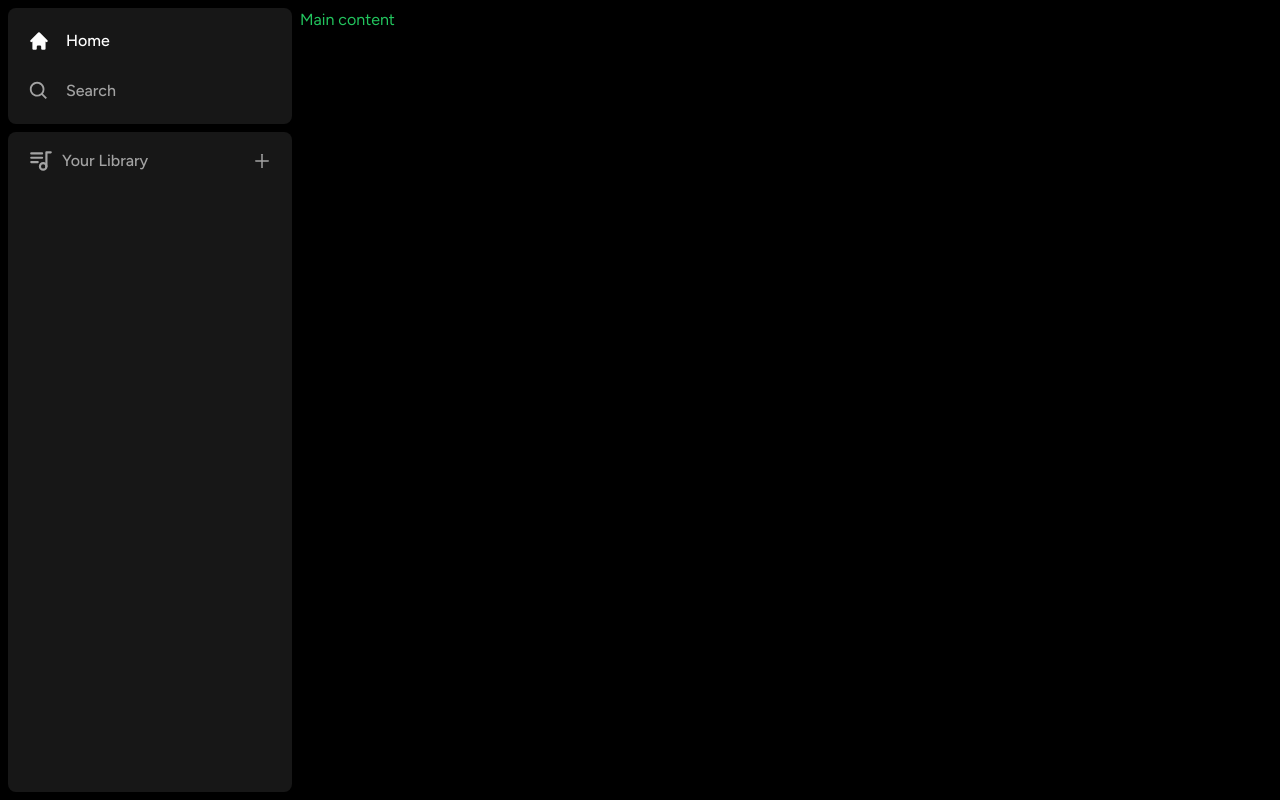
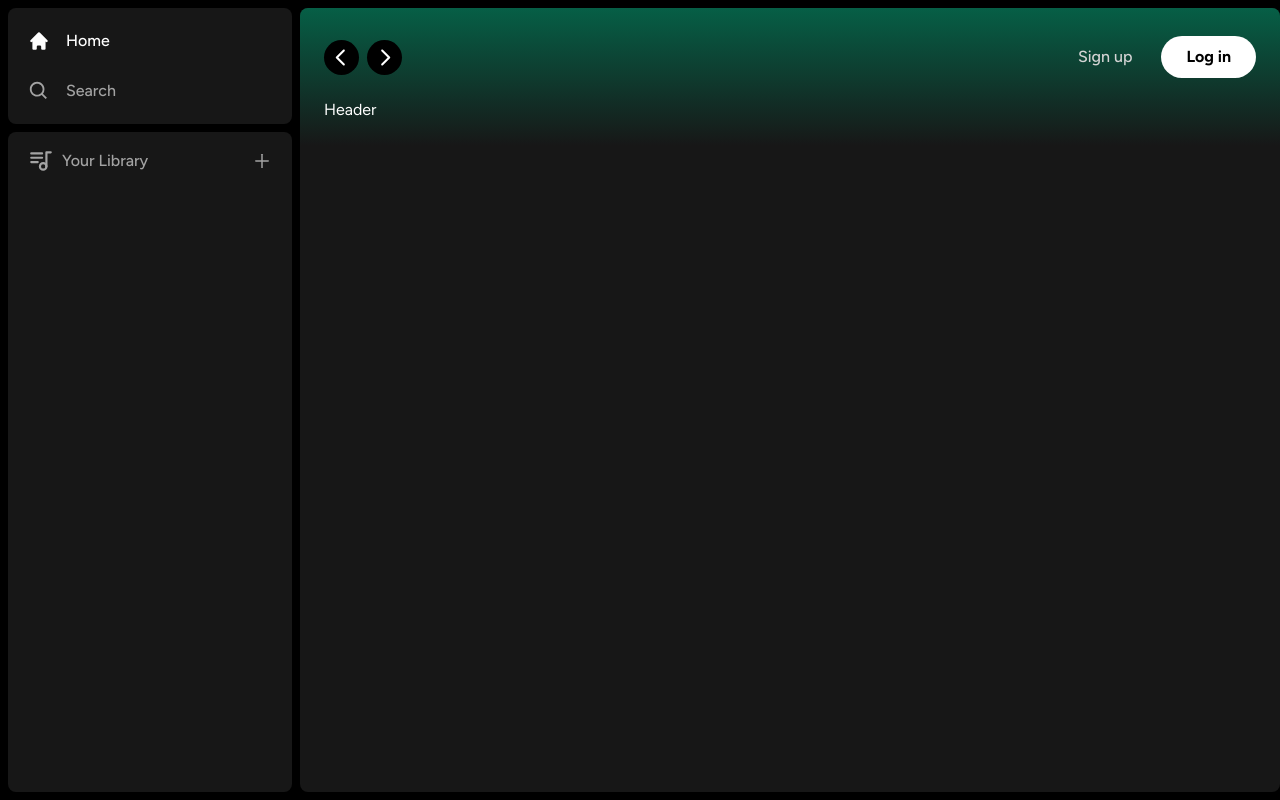
Before and after one commit to atounaok/spotifyclone, a Next.js app: page / in a window 1280 px wide. Built offline with nearby package versions, Linux system fonts and the light colour scheme.

Commit message:
:hammer: Header component

```diff
--- a/app/(site)/page.tsx
+++ b/app/(site)/page.tsx
@@ -1,5 +1,18 @@
+import Header from "@/components/Header";
+
 export default function Home() {
   return (
-    <div className="text-green-500">Main content</div>
+    <div className="
+      bg-neutral-900
+      rounded-lg
+      h-full
+      w-full
+      overflow-hidden
+      overflow-y-auto
+    ">
+      <Header>
+        Header
+      </Header>
+    </div>
   )
 }
--- /dev/null
+++ b/components/Button.tsx
@@ -0,0 +1,39 @@
+import { forwardRef, HtmlHTMLAttributes } from "react"
+import { twMerge } from "tailwind-merge";
+
+interface ButtonProps extends React.ButtonHTMLAttributes<HTMLButtonElement> {
+
+}
+
+const Button = forwardRef<HTMLButtonElement, ButtonProps> (({
+    className,
+    children,
+    disabled,
+    type = 'button',
+    ...props
+}, ref) => {
+    return (
+        <button type={type} className={twMerge(`
+            w-full
+            rounded-full
+            bg-green-500
+            border
+            border-transparent
+            px-3
+            py-3
+            disabled:cursor-not-allowed
+            disabled:opacity-50
+            text-black
+            font-bold
+            hover:opacity-75
+            transition
+        `, className)}
+        disabled={disabled} ref={ref} {...props}>
+            {children}
+        </button>
+    )
+});
+
+Button.displayName = "Button"
+
+export default Button
--- /dev/null
+++ b/components/Header.tsx
@@ -0,0 +1,84 @@
+'use client'
+
+import { useRouter } from "next/navigation";
+import { twMerge } from "tailwind-merge";
+import { RxCaretLeft, RxCaretRight } from 'react-icons/rx'
+import { HiHome } from "react-icons/hi";
+import { BiSearch } from "react-icons/bi";
+import Button from "./Button";
+
+interface HeaderProps {
+    children: React.ReactNode;
+    className?: string;
+}
+
+const Header: React.FC<HeaderProps> = ({children, className}) => {
+    const router = useRouter();
+
+    const handleLogout = () => {
+        // Handle logout in the future
+    }
+  return (
+    <div className={twMerge(`h-fit bg-gradient-to-b from-emerald-800 p-6`, className)}>
+        <div className="w-full mb-4 flex items-center justify-between">
+            <div className="hidden md:flex gap-x-2 items-center">
+                <button onClick={() => router.back()} className="
+                    rounded-full
+                    bg-black
+                    flex
+                    items-center
+                    justify-center
+                    hover:opacity-75
+                    transition
+                ">
+                    <RxCaretLeft size={35} className='text-white'/>
+                </button>
+                <button onClick={() => router.forward()} className="
+                    rounded-full
+                    bg-black
+                    flex
+                    items-center
+                    justify-center
+                    hover:opacity-75
+                    transition
+                ">
+                    <RxCaretRight size={35} className='text-white'/>
+                </button>
+            </div>
+            <div className="flex md:hidden gap-x-2 items-center">
+                <button className="rounded-full p-2 bg-white flex items-center justify-center hover:opacity-75 transition">
+                    <HiHome className="text-black" size={20}/>
+                </button>
+                <button className="rounded-full p-2 bg-white flex items-center justify-center hover:opacity-75 transition">
+                    <BiSearch className="text-black" size={20}/>
+                </button>
+            </div>
+            <div className="flex justify-between items-center gap-x-4">
+                <>
+                    <div>
+                        <Button onClick={() => {}} className="
+                            bg-transparent
+                            text-neutral-300
+                            font-medium
+                        ">
+                            Sign up
+                        </Button>
+                    </div>
+                    <div>
+                        <Button onClick={() => {}} className="
+                            bg-white
+                            px-6
+                            py-2
+                        ">
+                            Log in
+                        </Button>
+                    </div>
+                </>
+            </div>
+        </div>
+        {children}
+    </div>
+  )
+}
+
+export default Header
```
